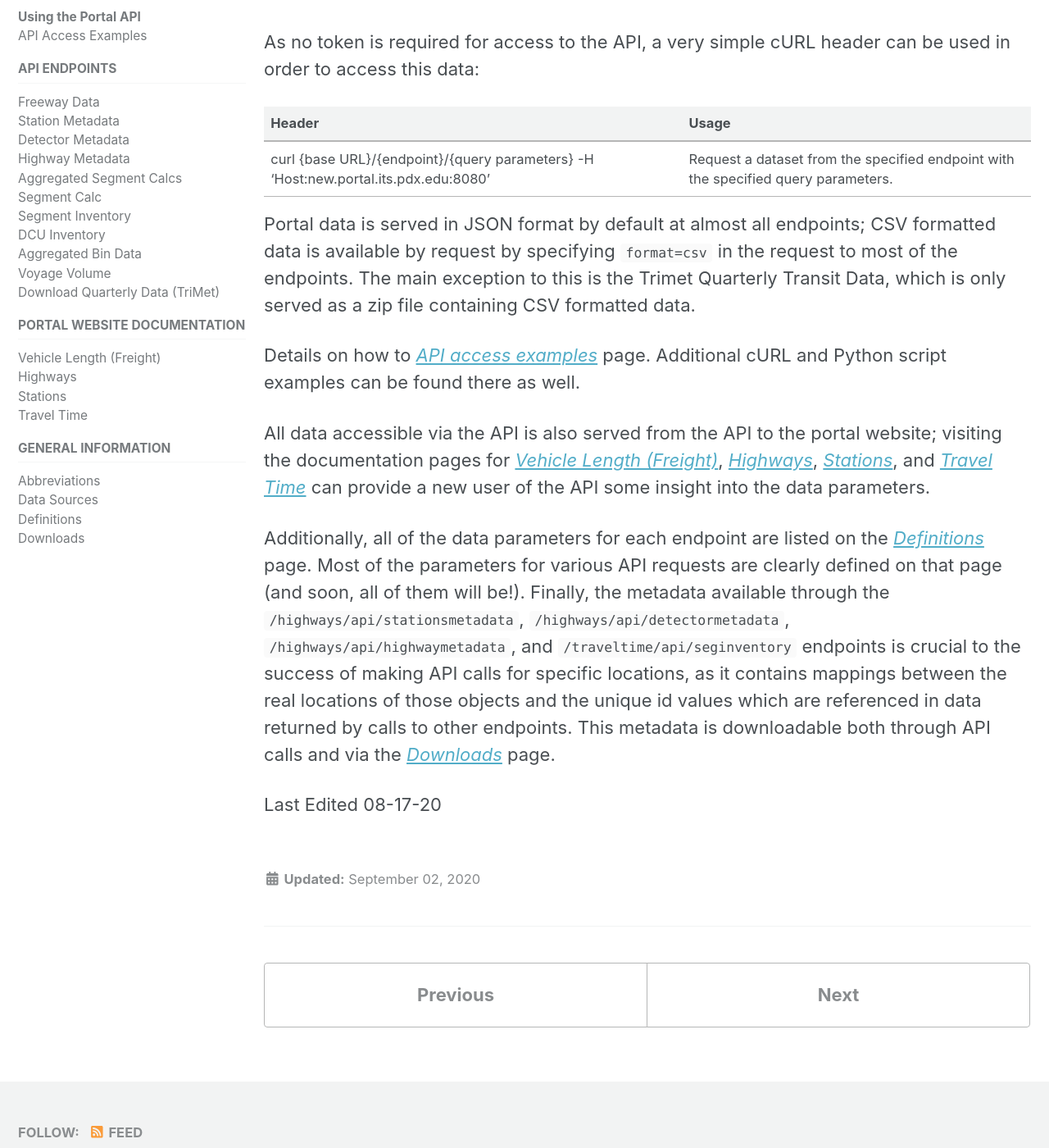
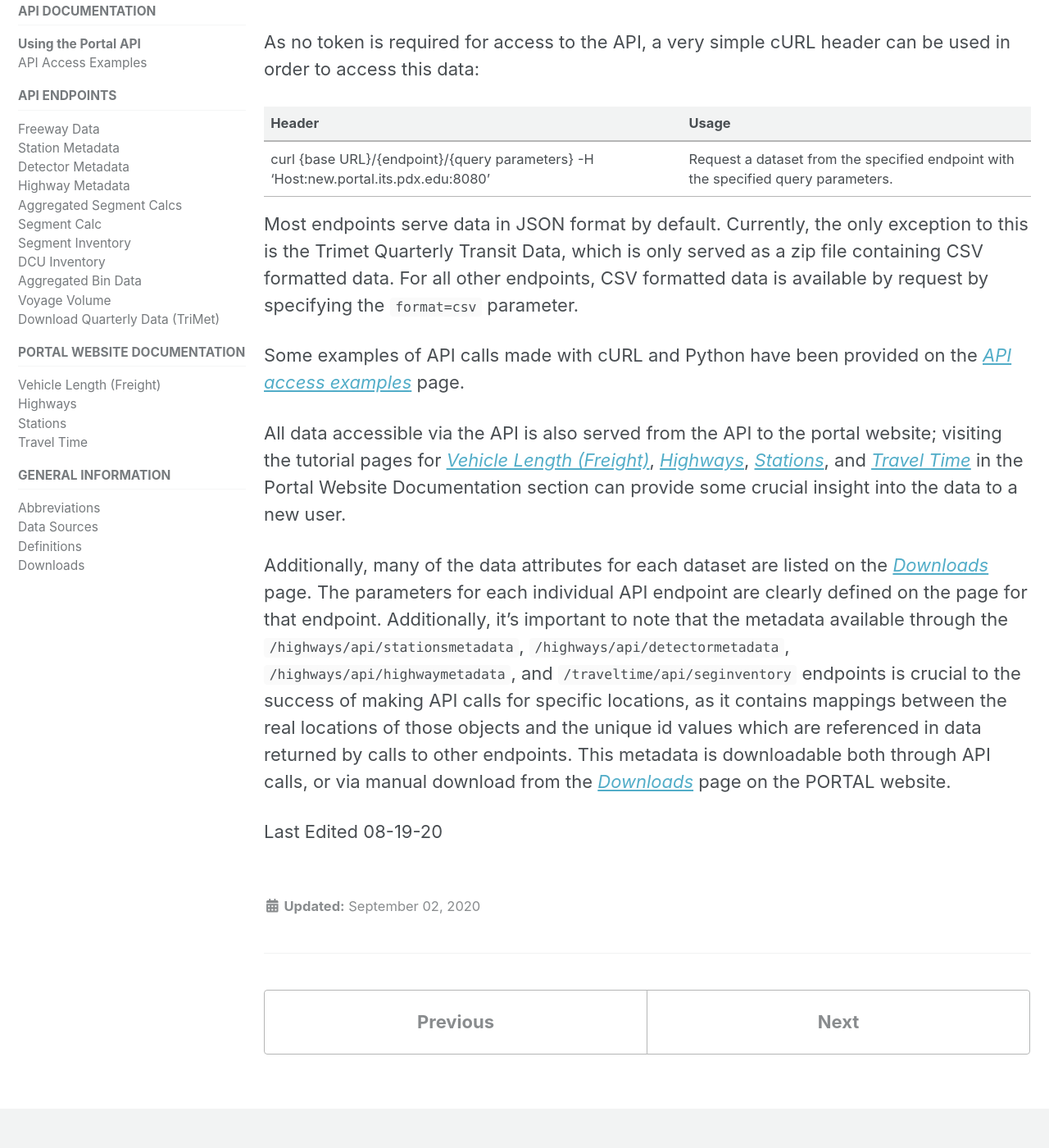
Before and after one commit to adus/portal-documentation, a Jekyll site: the page built from _documents/gettingstarted.md, in a window 1280 px wide and 1400 px high, scrolled down 1030 px. Shown: the whole window at 82% size. Built offline with Jekyll 4.4.1, drawn with Linux system fonts in a browser that asks for light colours; nearby versions of some CDN libraries.

Commit message:
Update gettingstarted.md
Edited for clarity.

Formatting and Standardization.

````diff
--- a/_documents/gettingstarted.md
+++ b/_documents/gettingstarted.md
@@ -35,12 +35,12 @@
 | ------ | ------- |
 | curl {base URL}/{endpoint}/{query parameters} -H 'Host:new.portal.its.pdx.edu:8080' | Request a dataset from the specified endpoint with the specified query parameters. |
 
-Portal data is served in JSON format by default at almost all endpoints; CSV formatted data is available by request by specifying ```format=csv``` in the request to most of the endpoints. The main exception to this is the Trimet Quarterly Transit Data, which is only served as a zip file containing CSV formatted data.
+Most endpoints serve data in JSON format by default. Currently, the only exception to this is the Trimet Quarterly Transit Data, which is only served as a zip file containing CSV formatted data. For all other endpoints, CSV formatted data is available by request by specifying the `format=csv` parameter.
 
-Details on how to [_API access examples_]({{ site.url }}{{ site.baseurl }}/documents/access_examples/) page. Additional cURL and Python script examples can be found there as well.
+Some examples of API calls made with cURL and Python have been provided on the [_API access examples_]({{ site.url }}{{ site.baseurl }}/documents/access_examples/) page.
 
-All data accessible via the API is also served from the API to the portal website; visiting the documentation pages for [_Vehicle Length (Freight)_]({{ site.url }}{{ site.baseurl }}/documents/freight/), [_Highways_]({{ site.url }}{{ site.baseurl }}/documents/highways/), [_Stations_]({{ site.url }}{{ site.baseurl }}/documents/stations/), and [_Travel Time_]({{ site.url }}{{ site.baseurl }}/documents/travel-time/) can provide a new user of the API some insight into the data parameters.
+All data accessible via the API is also served from the API to the portal website; visiting the tutorial pages for [_Vehicle Length (Freight)_]({{ site.url }}{{ site.baseurl }}/documents/freight/), [_Highways_]({{ site.url }}{{ site.baseurl }}/documents/highways/), [_Stations_]({{ site.url }}{{ site.baseurl }}/documents/stations/), and [_Travel Time_]({{ site.url }}{{ site.baseurl }}/documents/travel-time/) in the Portal Website Documentation section can provide some crucial insight into the data to a new user.
 
-Additionally, all of the data parameters for each endpoint are listed on the [_Definitions_]({{ site.url }}{{ site.baseurl }}/documents/definitions/) page. Most of the parameters for various API requests are clearly defined on that page (and soon, all of them will be!).  Finally, the metadata available through the ```/highways/api/stationsmetadata```, ```/highways/api/detectormetadata ```, ```/highways/api/highwaymetadata```, and ```/traveltime/api/seginventory``` endpoints is crucial to the success of making API calls for specific locations, as it contains mappings between the real locations of those objects and the unique id values which are referenced in data returned by calls to other endpoints.  This metadata is downloadable both through API calls and via the [_Downloads_]({{ site.url }}{{ site.baseurl }}/documents/downloads/) page.
+Additionally, many of the data attributes for each dataset are listed on the [_Downloads_]({{ site.url }}{{ site.baseurl }}/documents/definitions/) page. The parameters for each individual API endpoint are clearly defined on the page for that endpoint.  Additionally, it's important to note that the metadata available through the ```/highways/api/stationsmetadata```, ```/highways/api/detectormetadata ```, ```/highways/api/highwaymetadata```, and ```/traveltime/api/seginventory``` endpoints is crucial to the success of making API calls for specific locations, as it contains mappings between the real locations of those objects and the unique id values which are referenced in data returned by calls to other endpoints.  This metadata is downloadable both through API calls, or via manual download from the [_Downloads_](http://new.portal.its.pdx.edu:8080/downloads/) page on the PORTAL website.
 
-Last Edited 08-17-20
+Last Edited 08-19-20
````
